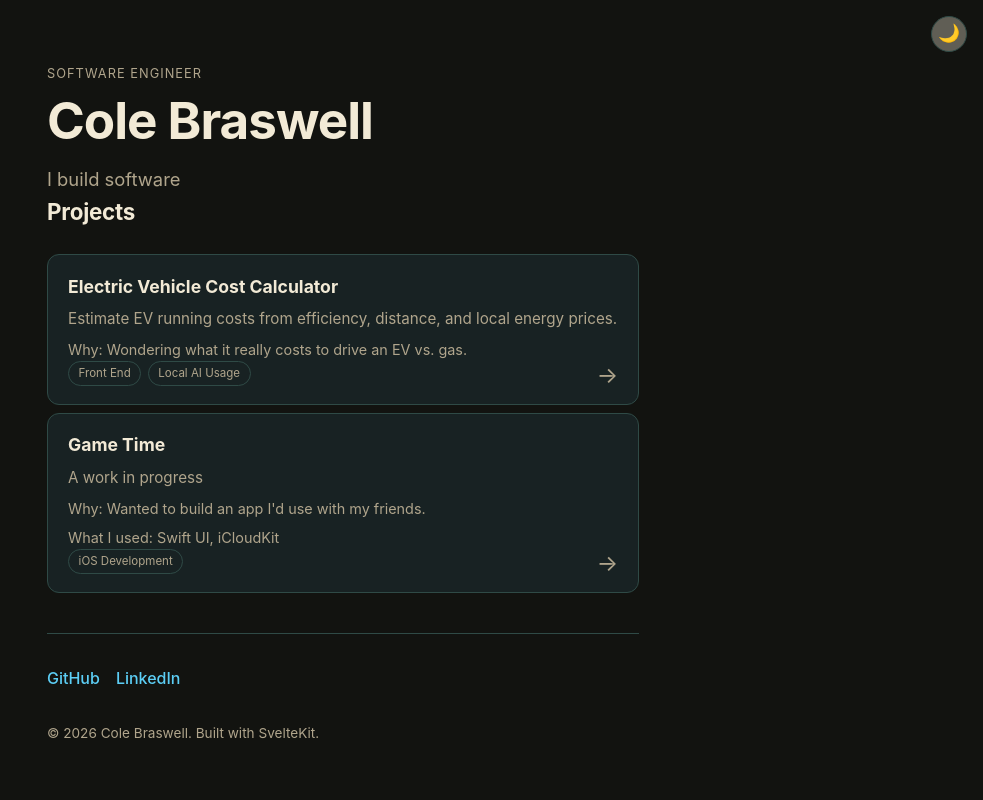
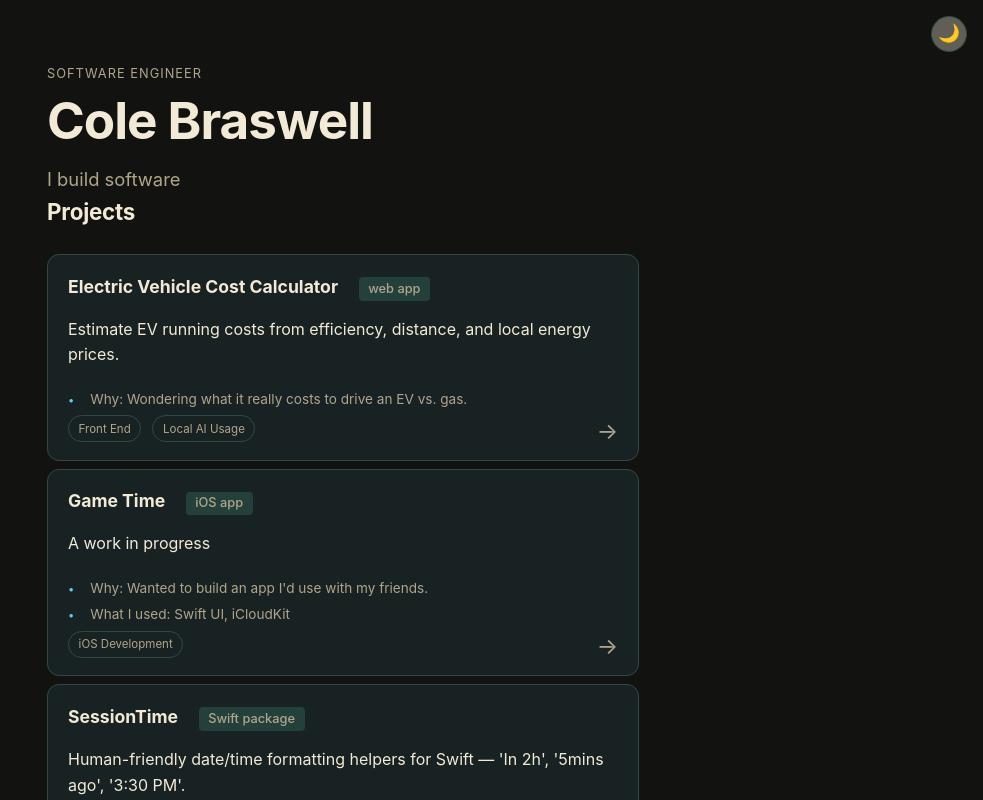
Before and after one commit to founding5067/website, a SvelteKit app: page / in a window 1280 px wide. Shown: the top 800 px of the page, without its empty margins (297-1280 px from the left). Built offline with nearby package versions, Linux system fonts and the light colour scheme.

Commit message:
new project and new look

```diff
--- a/src/app.css
+++ b/src/app.css
@@ -120,42 +120,49 @@ h2 {
 }
 
 .project-title {
-  display: block;
+  display: inline-block;
   font-weight: 650;
   font-size: 1.1rem;
-  margin-bottom: 0.25rem;
+  padding-right: 0.5rem;
 }
 
-.project-desc {
-  display: block;
+.project-type {
+  display: inline-block;
+  font-weight: 500;
+  font-size: 0.8rem;
   color: var(--muted);
-  font-size: 0.95rem;
-  margin: 0.4rem 0;
+  background: var(--code-bg);
+  border-radius: 4px;
+  padding: 0.1rem 0.6rem;
+  margin-left: 0.5rem;
 }
 
-.why,
-.stack {
+.why {
+  color: var(--muted);
+  font-size: 0.85rem;
+  margin: 0.3rem 0 0.3rem 0.5rem;
   display: block;
-  color: var(--muted);
-  font-size: 0.9rem;
-  margin: 0.4rem 0 0;
 }
 
-.skills {
-  list-style: none;
-  padding: 0;
-  margin: 0.6rem 0 0;
-  display: flex;
-  flex-wrap: wrap;
-  gap: 0.4rem;
+.stack {
+  color: var(--muted);
+  font-size: 0.85rem;
+  margin: 0 0 0.3rem 0.5rem;
+  display: block;
 }
 
-.skills li {
-  font-size: 0.85rem;
-  color: var(--fg);
-  background: var(--code-bg);
-  border-radius: 6px;
-  padding: 0.1rem 0.5rem;
+.why-block,
+.stack-block {
+  display: flex;
+  align-items: baseline;
+  gap: 0.5rem;
+}
+
+.accent-dot {
+  font-size: 0.7rem;
+  color: var(--accent);
+  flex-shrink: 0;
+  border-radius: 2px;
 }
 
 .arrow {
@@ -170,7 +177,7 @@ h2 {
 .tags {
   display: flex;
   flex-wrap: wrap;
-  gap: 0.4rem;
+  gap: 0.7rem;
 }
 
 .tag {
@@ -178,7 +185,7 @@ h2 {
   color: var(--muted);
   border: 1px solid var(--border);
   border-radius: 999px;
-  padding: 0.15rem 0.6rem;
+  padding: 0.2rem 0.6rem;
 }
 
 .contact {
--- a/src/lib/projects.json
+++ b/src/lib/projects.json
@@ -3,6 +3,7 @@
     "title": "Electric Vehicle Cost Calculator",
     "description": "Estimate EV running costs from efficiency, distance, and local energy prices.",
     "url": "https://founding5067.github.io/Electric-Vehicle-Calculator/",
+    "type": "web app",
     "tags": ["Front End", "Local AI Usage"],
     "why": "Wondering what it really costs to drive an EV vs. gas.",
     "stack": "",
@@ -12,9 +13,20 @@
     "title": "Game Time",
     "description": "A work in progress",
     "url": "",
+    "type": "iOS app",
     "tags": ["iOS Development"],
     "why": "Wanted to build an app I'd use with my friends.",
     "stack": "Swift UI, iCloudKit",
     "skills": []
+  },
+  {
+    "title": "SessionTime",
+    "description": "Human-friendly date/time formatting helpers for Swift — 'In 2h', '5mins ago', '3:30 PM'.",
+    "url": "https://github.com/founding5067/SessionTime",
+    "type": "Swift package",
+    "tags": ["iOS Development", "Swift", "Libraries", "Utility"],
+    "why": "Provide consistent, localized date/time formatting without duplicating DateFormatter setup across your screens. Thread-safe and deterministic output.",
+    "stack": "Swift 6.2+",
+    "skills": ["Swift Development"]
   }
 ]
--- a/src/routes/+page.svelte
+++ b/src/routes/+page.svelte
@@ -43,20 +43,12 @@
 						{...externalLink(project.url)}
 					>
 						<span class="project-title">{project.title}</span>
+					{#if project.type}<span class="project-type">{project.type}</span>{/if}
 						<p class="project-desc">{project.description}</p>
 						<!-- Optional fields are only rendered when data is present, so projects
 						that omit them produce cleaner markup instead of empty paragraphs. -->
-						{#if project.why}<p class="why">Why: {project.why}</p>{/if}
-						{#if project.stack}<p class="stack">What I used: {project.stack}</p>{/if}
-						<!-- Render the skills list only when the array exists and is not empty,
-						since an empty array is a valid "no skills" value, not a missing one. -->
-						{#if project.skills && project.skills.length > 0}
-							<ul class="skills">
-								{#each project.skills as skill}
-									<li>{skill}</li>
-								{/each}
-							</ul>
-						{/if}
+						{#if project.why}<div class="why-block"><span class="accent-dot">•</span> <span class="why">Why: {project.why}</span></div>{/if}
+						{#if project.stack}<div class="stack-block"><span class="accent-dot">•</span> <span class="stack">What I used: {project.stack}</span></div>{/if}
 						<span class="tags">
 							{#each project.tags as tag}
 								<span class="tag">{tag}</span>
```
